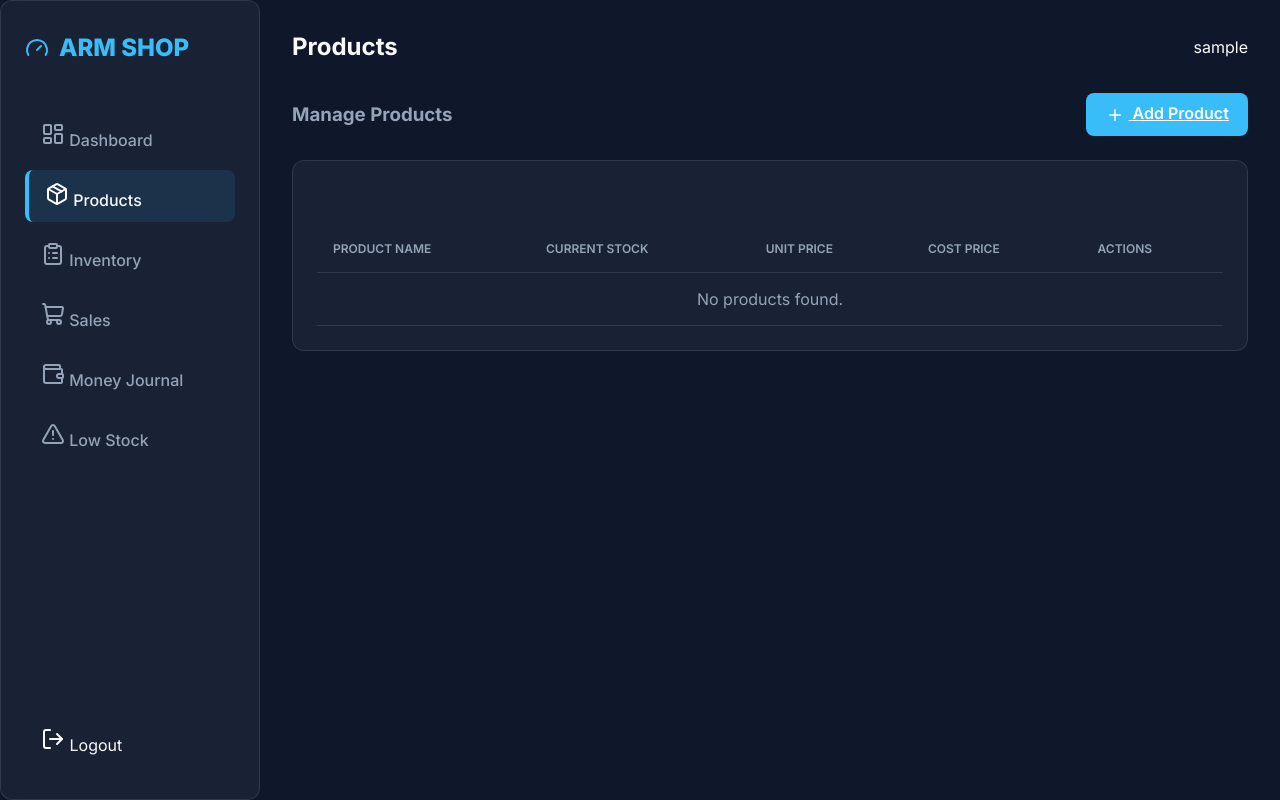
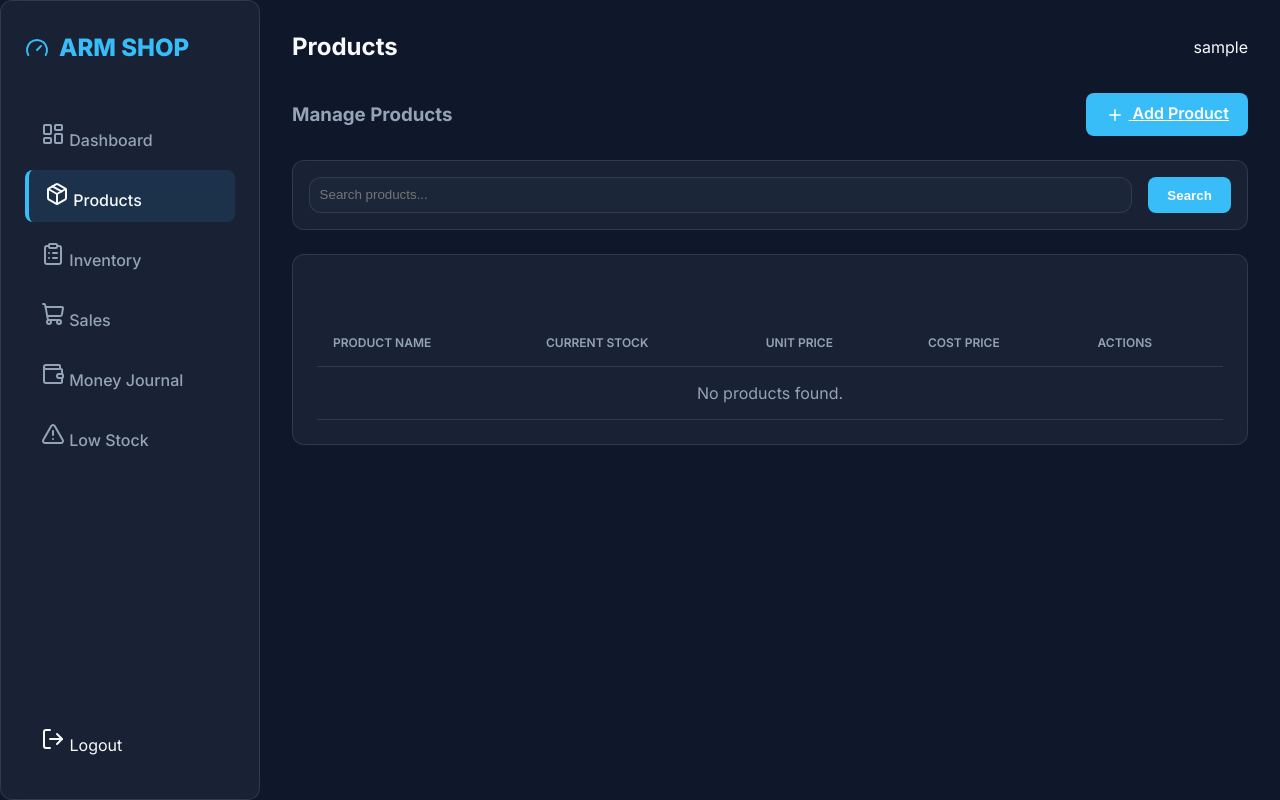
Before and after one commit to stevey52/SHOPDB, a Django app: page /products/ in a window 1280 px wide. Run offline with Django 4.2, Linux system fonts and the light colour scheme; the visitor is signed in with stand-in values (Sample User, id 1); data that the repository does not hold is empty.

Commit message:
Add pagination and search functionality

```diff
--- /dev/null
+++ b/shop/templates/shop/pagination.html
@@ -0,0 +1,17 @@
+{% if is_paginated %}
+<div class="pagination glass" style="display: flex; justify-content: center; gap: 0.5rem; padding: 1rem; margin-top: 1.5rem; align-items: center;">
+    {% if page_obj.has_previous %}
+    <a href="?page=1{% for key, value in request.GET.items %}{% if key != 'page' %}&{{ key }}={{ value }}{% endif %}{% endfor %}" class="btn glass" style="padding: 0.5rem 0.75rem; color: white; text-decoration: none;">&laquo; First</a>
+    <a href="?page={{ page_obj.previous_page_number }}{% for key, value in request.GET.items %}{% if key != 'page' %}&{{ key }}={{ value }}{% endif %}{% endfor %}" class="btn glass" style="padding: 0.5rem 0.75rem; color: white; text-decoration: none;">Previous</a>
+    {% endif %}
+
+    <span style="color: var(--text-secondary); margin: 0 0.5rem;">
+        Page {{ page_obj.number }} of {{ page_obj.paginator.num_pages }}
+    </span>
+
+    {% if page_obj.has_next %}
+    <a href="?page={{ page_obj.next_page_number }}{% for key, value in request.GET.items %}{% if key != 'page' %}&{{ key }}={{ value }}{% endif %}{% endfor %}" class="btn glass" style="padding: 0.5rem 0.75rem; color: white; text-decoration: none;">Next</a>
+    <a href="?page={{ page_obj.paginator.num_pages }}{% for key, value in request.GET.items %}{% if key != 'page' %}&{{ key }}={{ value }}{% endif %}{% endfor %}" class="btn glass" style="padding: 0.5rem 0.75rem; color: white; text-decoration: none;">Last &raquo;</a>
+    {% endif %}
+</div>
+{% endif %}
--- a/shop/templates/shop/product_list.html
+++ b/shop/templates/shop/product_list.html
@@ -10,6 +10,21 @@
     <a href="{% url 'product_create' %}" class="btn btn-primary">
         <i data-lucide="plus" style="vertical-align: middle; width: 18px; margin-right: 5px;"></i> Add Product
     </a>
+</div>
+<div class="filter-section glass"
+    style="padding: 1rem; margin-bottom: 1.5rem; display: flex; gap: 1rem; align-items: center;">
+    <form method="GET" style="display: flex; gap: 1rem; flex-wrap: wrap; width: 100%;">
+        <div class="form-group" style="flex: 1; min-width: 250px;">
+            <input type="text" name="q" value="{{ search_query }}" placeholder="Search products..." class="glass"
+                style="width: 100%; padding: 0.6rem; color: white; border-color: var(--glass-border);">
+        </div>
+        <div style="display: flex; gap: 0.5rem;">
+            <button type="submit" class="btn btn-primary" style="padding: 0.6rem 1.2rem;">Search</button>
+            {% if search_query %}
+            <a href="?" class="btn glass" style="padding: 0.6rem 1.2rem; color: white; text-decoration: none;">Clear</a>
+            {% endif %}
+        </div>
+    </form>
 </div>
 
 <div class="content-section glass" style="padding: 1.5rem;">
@@ -52,5 +67,6 @@
             </tbody>
         </table>
     </div>
+    {% include 'shop/pagination.html' %}
 </div>
 {% endblock %}
--- a/shop/views.py
+++ b/shop/views.py
@@ -4,7 +4,7 @@ from django.views.generic import ListView, CreateView, UpdateView, DeleteView, T
 from django.urls import reverse_lazy
 from django.contrib.auth.mixins import LoginRequiredMixin
 from django.db import transaction
-from django.db.models import Sum, F
+from django.db.models import Sum, F, Q
 from django.utils import timezone
 from .models import Product, InventoryMovement, Sale, MoneyJournal
 from .forms import SaleForm, MovementForm, MoneyJournalForm
@@ -67,6 +67,19 @@ class ProductListView(LoginRequiredMixin, ListView):
     model = Product
     template_name = 'shop/product_list.html'
     context_object_name = 'products'
+    paginate_by = 10
+
+    def get_queryset(self):
+        queryset = super().get_queryset()
+        query = self.request.GET.get('q')
+        if query:
+            queryset = queryset.filter(name__icontains=query)
+        return queryset
+
+    def get_context_data(self, **kwargs):
+        context = super().get_context_data(**kwargs)
+        context['search_query'] = self.request.GET.get('q', '')
+        return context
 
 class ProductCreateView(LoginRequiredMixin, CreateView):
     model = Product
@@ -90,6 +103,7 @@ class InventoryHistoryView(LoginRequiredMixin, ListView):
     template_name = 'shop/inventory_history.html'
     context_object_name = 'movements'
     ordering = ['-date']
+    paginate_by = 10
 
     def get_queryset(self):
         queryset = super().get_queryset()
@@ -99,12 +113,20 @@ class InventoryHistoryView(LoginRequiredMixin, ListView):
             queryset = queryset.filter(date__date__gte=start_date)
         if end_date:
             queryset = queryset.filter(date__date__lte=end_date)
+
+        query = self.request.GET.get('q')
+        if query:
+            queryset = queryset.filter(
+                Q(product__name__icontains=query) |
+                Q(reference__icontains=query)
+            )
         return queryset
 
     def get_context_data(self, **kwargs):
         context = super().get_context_data(**kwargs)
         context['start_date'] = self.request.GET.get('start_date', '')
         context['end_date'] = self.request.GET.get('end_date', '')
+        context['search_query'] = self.request.GET.get('q', '')
         return context
 
 class SalesHistoryView(LoginRequiredMixin, ListView):
@@ -112,6 +134,7 @@ class SalesHistoryView(LoginRequiredMixin, ListView):
     template_name = 'shop/sales_history.html'
     context_object_name = 'sales'
     ordering = ['-date']
+    paginate_by = 10
 
     def get_queryset(self):
         queryset = super().get_queryset()
@@ -121,12 +144,17 @@ class SalesHistoryView(LoginRequiredMixin, ListView):
             queryset = queryset.filter(date__date__gte=start_date)
         if end_date:
             queryset = queryset.filter(date__date__lte=end_date)
+
+        query = self.request.GET.get('q')
+        if query:
+            queryset = queryset.filter(product__name__icontains=query)
         return queryset
 
     def get_context_data(self, **kwargs):
         context = super().get_context_data(**kwargs)
         context['start_date'] = self.request.GET.get('start_date', '')
         context['end_date'] = self.request.GET.get('end_date', '')
+        context['search_query'] = self.request.GET.get('q', '')
         return context
 
 class MoneyJournalView(LoginRequiredMixin, ListView):
@@ -134,6 +162,7 @@ class MoneyJournalView(LoginRequiredMixin, ListView):
     template_name = 'shop/money_journal.html'
     context_object_name = 'entries'
     ordering = ['-date']
+    paginate_by = 10
 
     def get_queryset(self):
         queryset = super().get_queryset()
@@ -143,12 +172,17 @@ class MoneyJournalView(LoginRequiredMixin, ListView):
             queryset = queryset.filter(date__date__gte=start_date)
         if end_date:
             queryset = queryset.filter(date__date__lte=end_date)
+
+        query = self.request.GET.get('q')
+        if query:
+            queryset = queryset.filter(description__icontains=query)
         return queryset
 
     def get_context_data(self, **kwargs):
         context = super().get_context_data(**kwargs)
         context['start_date'] = self.request.GET.get('start_date', '')
         context['end_date'] = self.request.GET.get('end_date', '')
+        context['search_query'] = self.request.GET.get('q', '')
         return context
 
 class LowStockView(LoginRequiredMixin, ListView):
```
Also changed, not shown: shop/templates/shop/inventory_history.html (+7 -0 lines), shop/templates/shop/money_journal.html (+7 -0 lines), shop/templates/shop/sales_history.html (+7 -0 lines).
